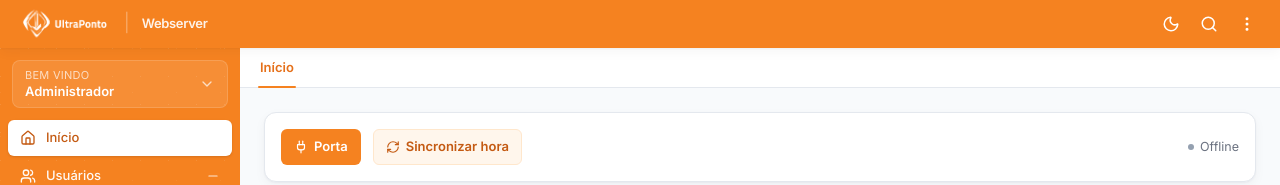
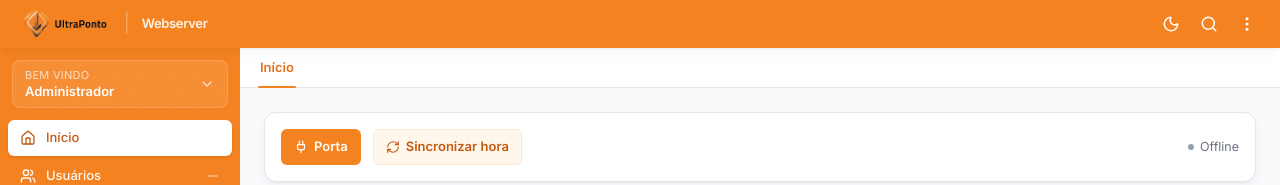
Before and after one commit to jose-cleiton/zekateco-web, a React (Vite) app: page / in a window 1280 px wide. Shown: the top 185 px of the page. Built offline with nearby package versions, Linux system fonts and the light colour scheme; no server answers.

Commit message:
feat: update TopBar component by simplifying image rendering and enhancing CSS variable usage

```diff
--- a/src/components/shell/TopBar.tsx
+++ b/src/components/shell/TopBar.tsx
@@ -10,12 +10,7 @@ export function TopBar({ dark, onToggleTheme, onSearch }: Props) {
   return (
     <header className="h-12 bg-up-500 text-white flex items-center px-4 shadow-(--shadow-card) relative z-30">
       <div className="flex items-center gap-3">
-        <img
-          src="/ultraponto-logo.svg"
-          alt="Ultraponto"
-          className="h-9 w-auto"
-          style={{ filter: "brightness(0) invert(1)" }}
-        />
+        <img src="/ultraponto-logo.svg" alt="Ultraponto" className="h-9 w-auto" />
         <span className="text-white/40 text-[18px] font-light leading-none -mt-0.5">|</span>
         <span className="font-semibold tracking-tight text-[13px] text-white/90">
           Webserver
--- a/src/index.css
+++ b/src/index.css
@@ -8,7 +8,7 @@
   --color-up-200: #FFD09A;
   --color-up-300: #FFB060;
   --color-up-400: #FF9836;
-  --color-up-500: #F58220;
+  --color-up-500: #F58220;  /* brand primary */
   --color-up-600: #E5701A;
   --color-up-700: #C45A12;
   --color-up-800: #9A4810;
@@ -46,7 +46,7 @@ html.dark .nice-scroll::-webkit-scrollbar-thumb { background: rgba(255,255,255,.
 
 .tab-active::after{
   content:""; position:absolute; left:10px; right:10px; bottom:-1px; height:2px;
-  background: #F58220; border-radius: 2px;
+  background: var(--color-up-500); border-radius: 2px;
 }
 
 .tab-x:hover { background: rgba(0,0,0,.08); border-radius: 999px; }
```
Also changed, not shown: 1 other file (tests, documents, lock files or other folders).
